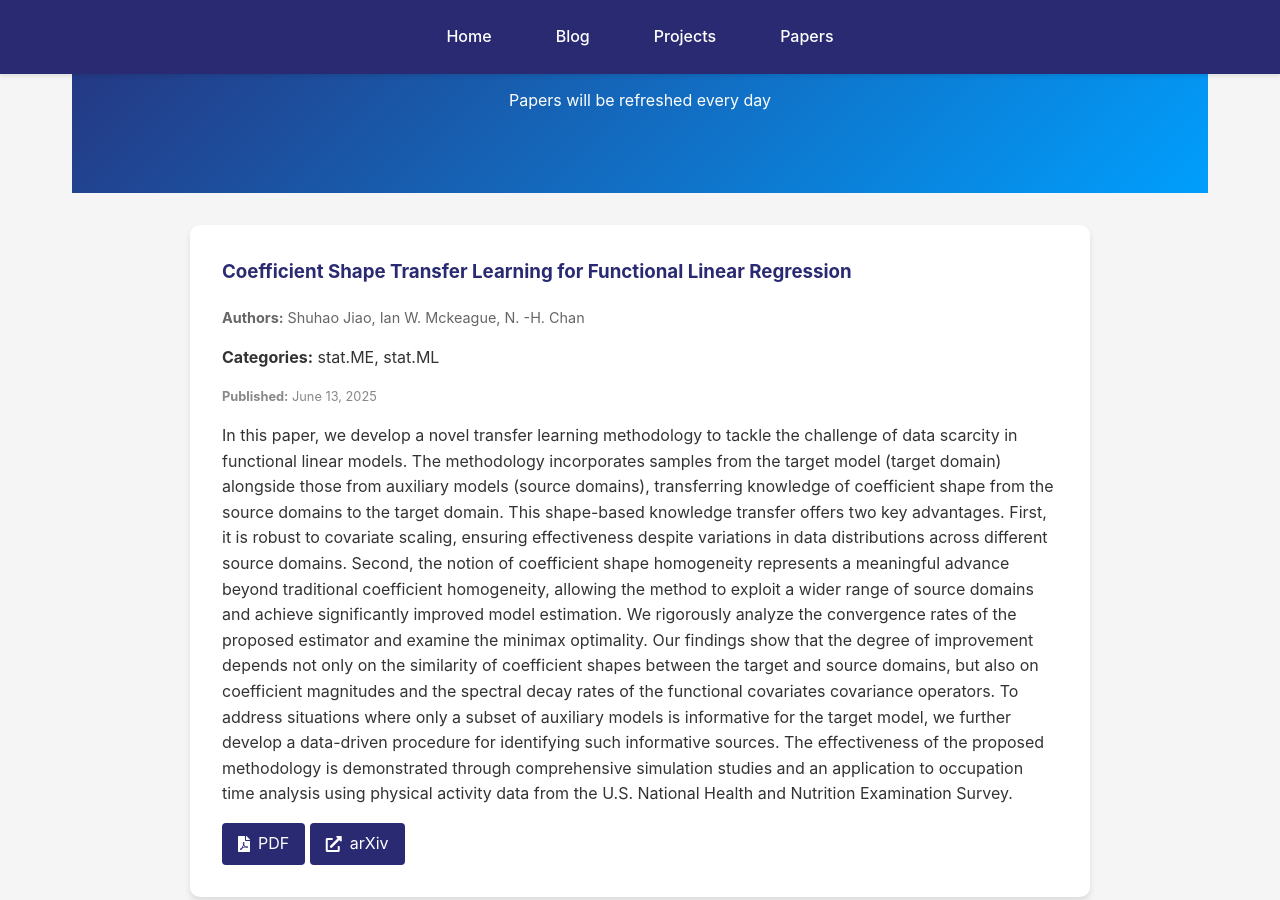
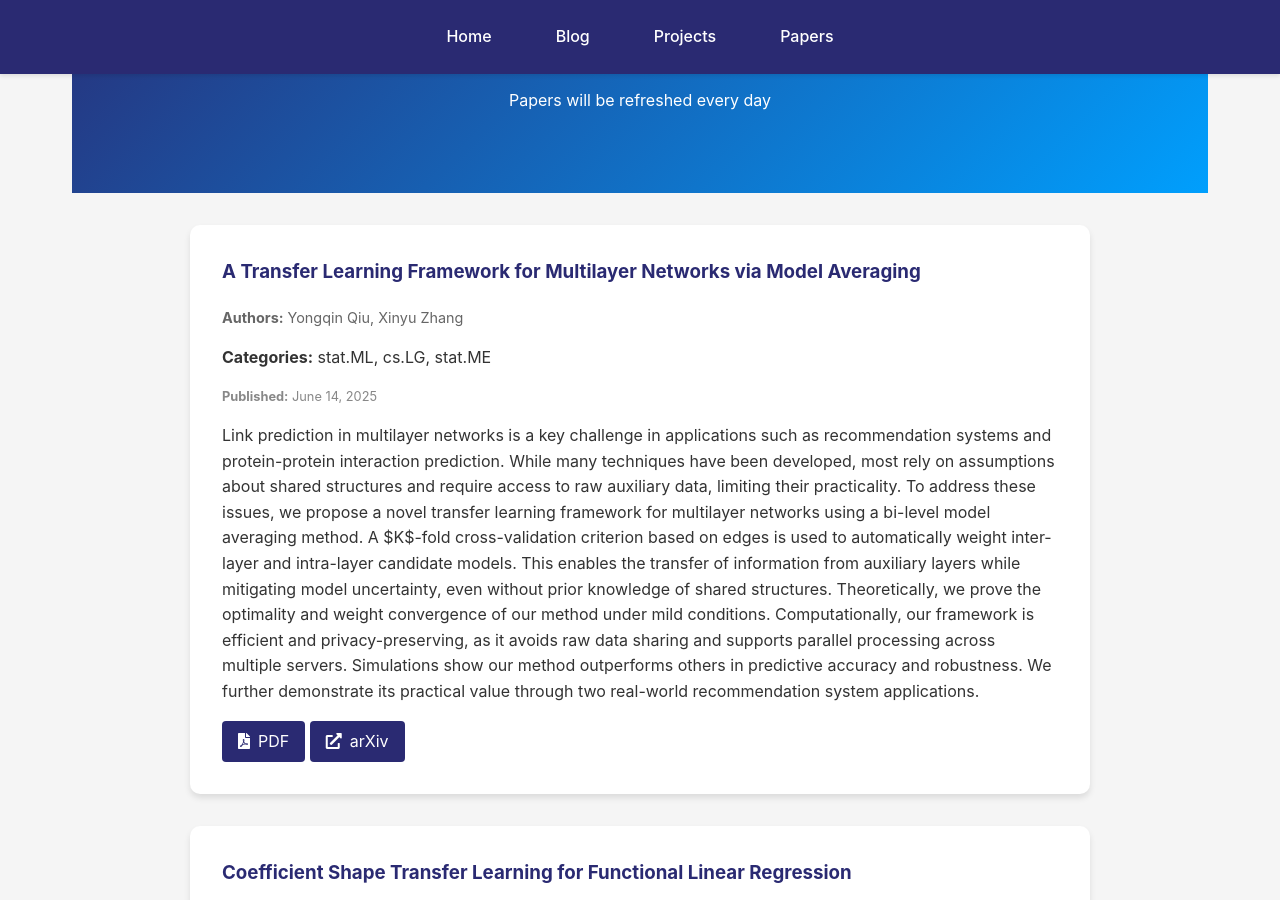
Before and after one commit to kyZhan2002/mypage, a Jekyll site: the page built from papers/index.html, in a window 1280 px wide and 900 px high, scrolled down 304 px. Built offline with Jekyll 4.4.1, drawn with Linux system fonts in a browser that asks for light colours; some of the changed text lies outside the part shown.

Commit message:
Update arXiv papers

```diff
--- a/_data/arxiv_cache.json
+++ b/_data/arxiv_cache.json
@@ -1,6 +1,22 @@
 {
-  "timestamp": 1750123647,
+  "timestamp": 1750209994,
   "papers": [
+    {
+      "title": "A Transfer Learning Framework for Multilayer Networks via Model\n  Averaging",
+      "authors": [
+        "Yongqin Qiu",
+        "Xinyu Zhang"
+      ],
+      "abstract": "Link prediction in multilayer networks is a key challenge in applications\nsuch as recommendation systems and protein-protein interaction prediction.\nWhile many techniques have been developed, most rely on assumptions about\nshared structures and require access to raw auxiliary data, limiting their\npracticality. To address these issues, we propose a novel transfer learning\nframework for multilayer networks using a bi-level model averaging method. A\n$K$-fold cross-validation criterion based on edges is used to automatically\nweight inter-layer and intra-layer candidate models. This enables the transfer\nof information from auxiliary layers while mitigating model uncertainty, even\nwithout prior knowledge of shared structures. Theoretically, we prove the\noptimality and weight convergence of our method under mild conditions.\nComputationally, our framework is efficient and privacy-preserving, as it\navoids raw data sharing and supports parallel processing across multiple\nservers. Simulations show our method outperforms others in predictive accuracy\nand robustness. We further demonstrate its practical value through two\nreal-world recommendation system applications.",
+      "published": "June 14, 2025",
+      "categories": [
+        "stat.ML",
+        "cs.LG",
+        "stat.ME"
+      ],
+      "pdf_link": "http://arxiv.org/pdf/2506.12455v1",
+      "arxiv_url": "http://arxiv.org/abs/2506.12455v1"
+    },
     {
       "title": "Coefficient Shape Transfer Learning for Functional Linear Regression",
       "authors": [
@@ -83,23 +99,6 @@
       ],
       "pdf_link": "http://arxiv.org/pdf/2506.04948v1",
       "arxiv_url": "http://arxiv.org/abs/2506.04948v1"
-    },
-    {
-      "title": "Distributionally Robust Learning in Survival Analysis",
-      "authors": [
-        "Yeping Jin",
-        "Lauren Wise",
-        "Ioannis Ch. Paschalidis"
-      ],
-      "abstract": "We introduce an innovative approach that incorporates a Distributionally\nRobust Learning (DRL) approach into Cox regression to enhance the robustness\nand accuracy of survival predictions. By formulating a DRL framework with a\nWasserstein distance-based ambiguity set, we develop a variant Cox model that\nis less sensitive to assumptions about the underlying data distribution and\nmore resilient to model misspecification and data perturbations. By leveraging\nWasserstein duality, we reformulate the original min-max DRL problem into a\ntractable regularized empirical risk minimization problem, which can be\ncomputed by exponential conic programming. We provide guarantees on the finite\nsample behavior of our DRL-Cox model. Moreover, through extensive simulations\nand real world case studies, we demonstrate that our regression model achieves\nsuperior performance in terms of prediction accuracy and robustness compared\nwith traditional methods.",
-      "published": "June 02, 2025",
-      "categories": [
-        "cs.LG",
-        "math.OC",
-        "stat.ML"
-      ],
-      "pdf_link": "http://arxiv.org/pdf/2506.01348v2",
-      "arxiv_url": "http://arxiv.org/abs/2506.01348v2"
     }
   ]
 }
```
